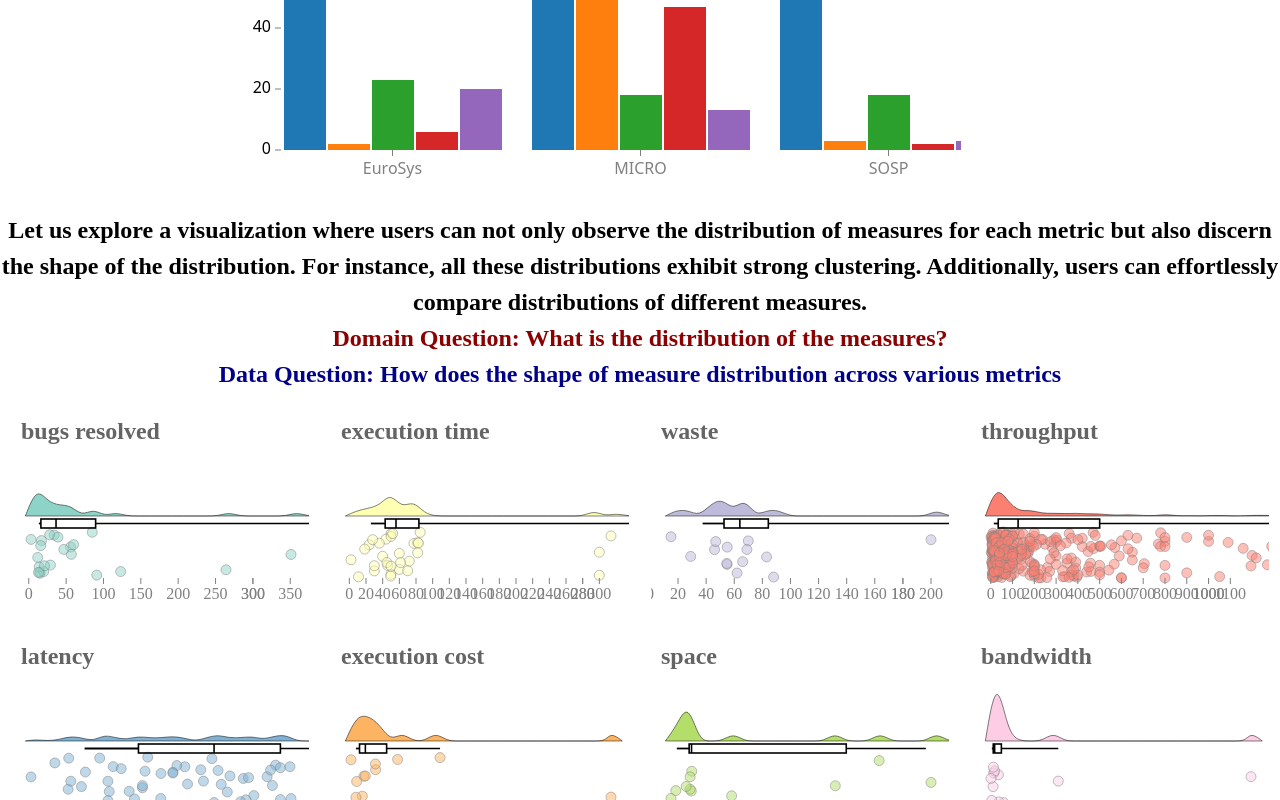
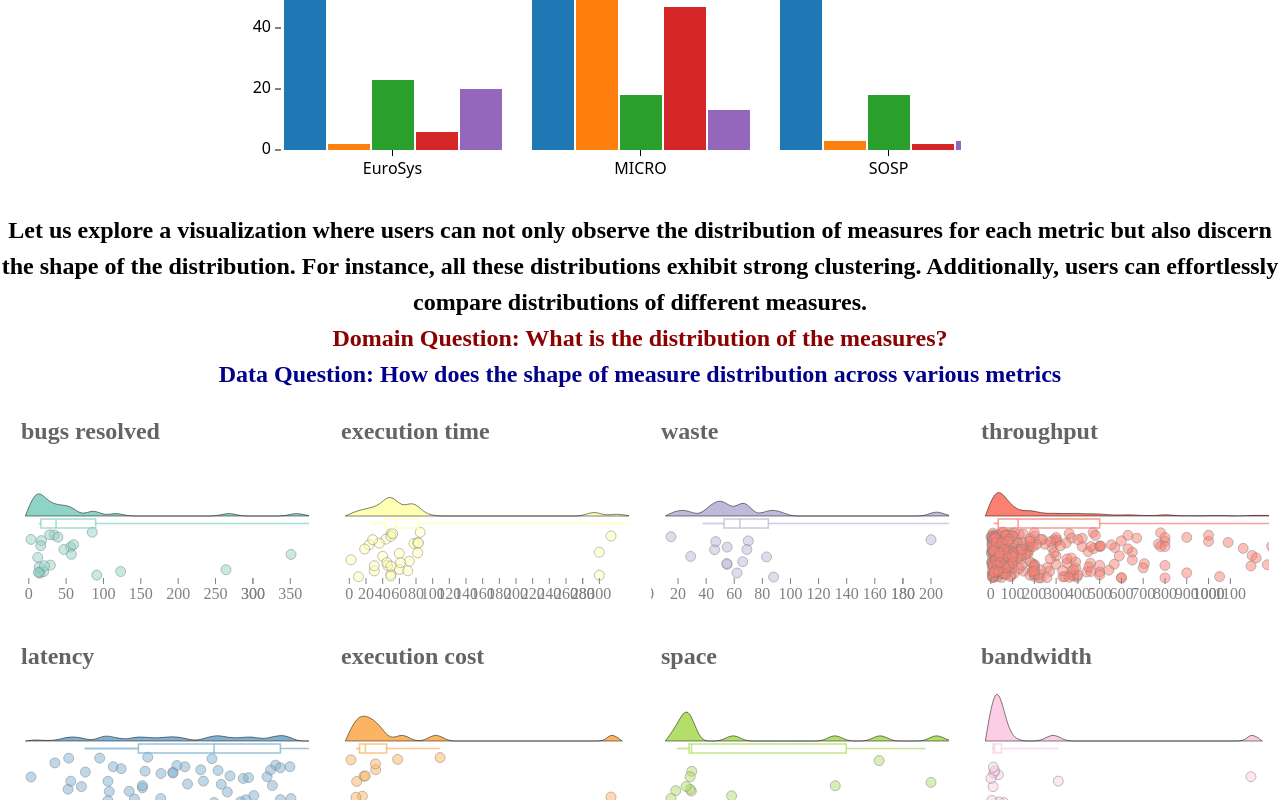
Before and after one commit to aayushi363/info_viz_project, a SvelteKit app: page / in a window 1280 px wide. Shown: the part 4452-5252 px from the top of the page. Built offline with nearby package versions, Linux system fonts and the light colour scheme.

Commit message:
Fixed colors

```diff
--- a/src/routes/Axis.svelte
+++ b/src/routes/Axis.svelte
@@ -7,6 +7,7 @@
 	export let height;
 	export let scale;
 	export let label = '';
+	export let color = "black";
 
 	// band scales don't have a ticks function. so if it's
 	// a band scale, we will use the domain as the ticks
@@ -24,13 +25,13 @@
 			<g transform="translate({margin.left})">
 				{#each ticks as tick}
 					<g transform="translate(0,{scale(tick) + offset})">
-						<line x2={-6} stroke="grey" />
-						<text text-anchor="end" dominant-baseline="middle" fill="black" x={-10}>{tick}</text>
+						<line x2={-6} stroke={color} />
+						<text text-anchor="end" dominant-baseline="middle" fill={color} x={-10}>{tick}</text>
 					</g>
 				{/each}
 
 				{#if label}
-					<text text-anchor="start" dominant-baseline="hanging" fill="black" x={-margin.left} y={0}>
+					<text text-anchor="start" dominant-baseline="hanging" fill={color} x={-margin.left} y={0}>
 						{label}
 					</text>
 				{/if}
@@ -39,13 +40,13 @@
 			<g transform="translate(0,{height - margin.bottom})">
 				{#each ticks as tick}
 					<g transform="translate({scale(tick) + offset})">
-						<line y2={6} stroke="gray" />
-						<text text-anchor="middle" dominant-baseline="hanging" fill="gray" y={10}>{tick}</text>
+						<line y2={6} stroke={color} />
+						<text text-anchor="middle" dominant-baseline="hanging" fill={color} y={10}>{tick}</text>
 					</g>
 				{/each}
 
 				{#if label}
-					<text text-anchor="end" dominant-baseline="hanging" fill="black" x={width} y={30}>
+					<text text-anchor="end" dominant-baseline="hanging" fill={color} x={width} y={30}>
 						{label}
 					</text>
 				{/if}
--- a/src/routes/RaincloudPlot.svelte
+++ b/src/routes/RaincloudPlot.svelte
@@ -281,20 +281,20 @@
 
 			<g class="boxplot">
 				{#if orientation === "up"}
-					<rect x={valuesScale(Q25)} y={boxScale(0.8)} height={Math.abs(boxScale(0.8) - boxScale(0.2))} width={Math.abs(valuesScale(Q75) - valuesScale(Q25))} stroke-width=0.1em stroke=black fill=transparent/>
-					<line x1={valuesScale(Q50)} x2={valuesScale(Q50)} y1={boxScale(0.2)} y2={boxScale(0.8)} stroke-width=0.1em stroke=black />
-					<line x1={valuesScale(Q10)} x2={valuesScale(Q25)} y1={boxScale(0.5)} y2={boxScale(0.5)} stroke-width=0.11em stroke=black />
-					<line x1={valuesScale(Q75)} x2={valuesScale(Q90)} y1={boxScale(0.5)} y2={boxScale(0.5)} stroke-width=0.1em stroke=black />
+					<rect x={valuesScale(Q25)} y={boxScale(0.8)} height={Math.abs(boxScale(0.8) - boxScale(0.2))} width={Math.abs(valuesScale(Q75) - valuesScale(Q25))} stroke-width=0.1em stroke={color} stroke-opacity={0.75} fill=transparent/>
+					<line x1={valuesScale(Q50)} x2={valuesScale(Q50)} y1={boxScale(0.2)} y2={boxScale(0.8)} stroke-width=0.1em stroke={color} stroke-opacity={0.75} />
+					<line x1={valuesScale(Q10)} x2={valuesScale(Q25)} y1={boxScale(0.5)} y2={boxScale(0.5)} stroke-width=0.11em stroke={color} stroke-opacity={0.75} />
+					<line x1={valuesScale(Q75)} x2={valuesScale(Q90)} y1={boxScale(0.5)} y2={boxScale(0.5)} stroke-width=0.1em stroke={color} stroke-opacity={0.75} />
 				{:else}
-					<rect y={valuesScale(Q75)} x={boxScale(0.2)} width={Math.abs(boxScale(0.8) - boxScale(0.2))} height={Math.abs(valuesScale(Q75) - valuesScale(Q25))} stroke=black fill=transparent/>
-					<line y1={valuesScale(Q50)} y2={valuesScale(Q50)} x1={boxScale(0.2)} x2={boxScale(0.8)} stroke=black />
-					<line y1={valuesScale(Q10)} y2={valuesScale(Q25)} x1={boxScale(0.5)} x2={boxScale(0.5)} stroke=black />
-					<line y1={valuesScale(Q75)} y2={valuesScale(Q90)} x1={boxScale(0.5)} x2={boxScale(0.5)} stroke=black />
+					<rect y={valuesScale(Q75)} x={boxScale(0.2)} width={Math.abs(boxScale(0.8) - boxScale(0.2))} height={Math.abs(valuesScale(Q75) - valuesScale(Q25))} stroke={color} stroke-opacity={0.75} fill=transparent/>
+					<line y1={valuesScale(Q50)} y2={valuesScale(Q50)} x1={boxScale(0.2)} x2={boxScale(0.8)} stroke={color} stroke-opacity={0.75} />
+					<line y1={valuesScale(Q10)} y2={valuesScale(Q25)} x1={boxScale(0.5)} x2={boxScale(0.5)} stroke={color} stroke-opacity={0.75} />
+					<line y1={valuesScale(Q75)} y2={valuesScale(Q90)} x1={boxScale(0.5)} x2={boxScale(0.5)} stroke={color} stroke-opacity={0.75} />
 				{/if}
 
 				<!-- axes -->
 
-				<Axis orientation={orientation === "up" ? "bottom" : "left"} scale={valuesScale} {width} {height} {margin} />
+				<Axis orientation={orientation === "up" ? "bottom" : "left"} scale={valuesScale} {width} {height} {margin} color="gray" />
 				<!-- <Axis orientation={orientation === "up" ? "left" : "bottom"} scale={valuesScale} {width} {height} {margin} label={axisLabel} /> -->
 			</g>
 		<!-- {/key} -->
```
